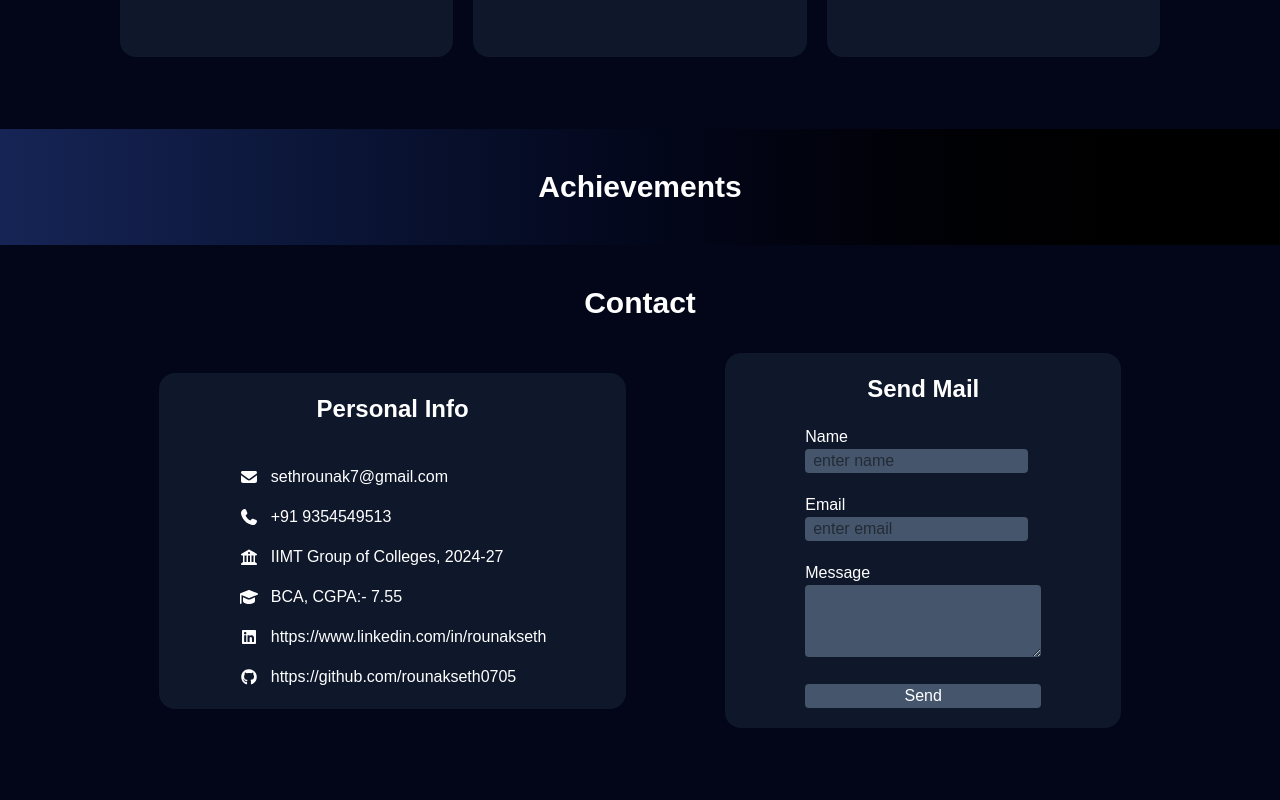
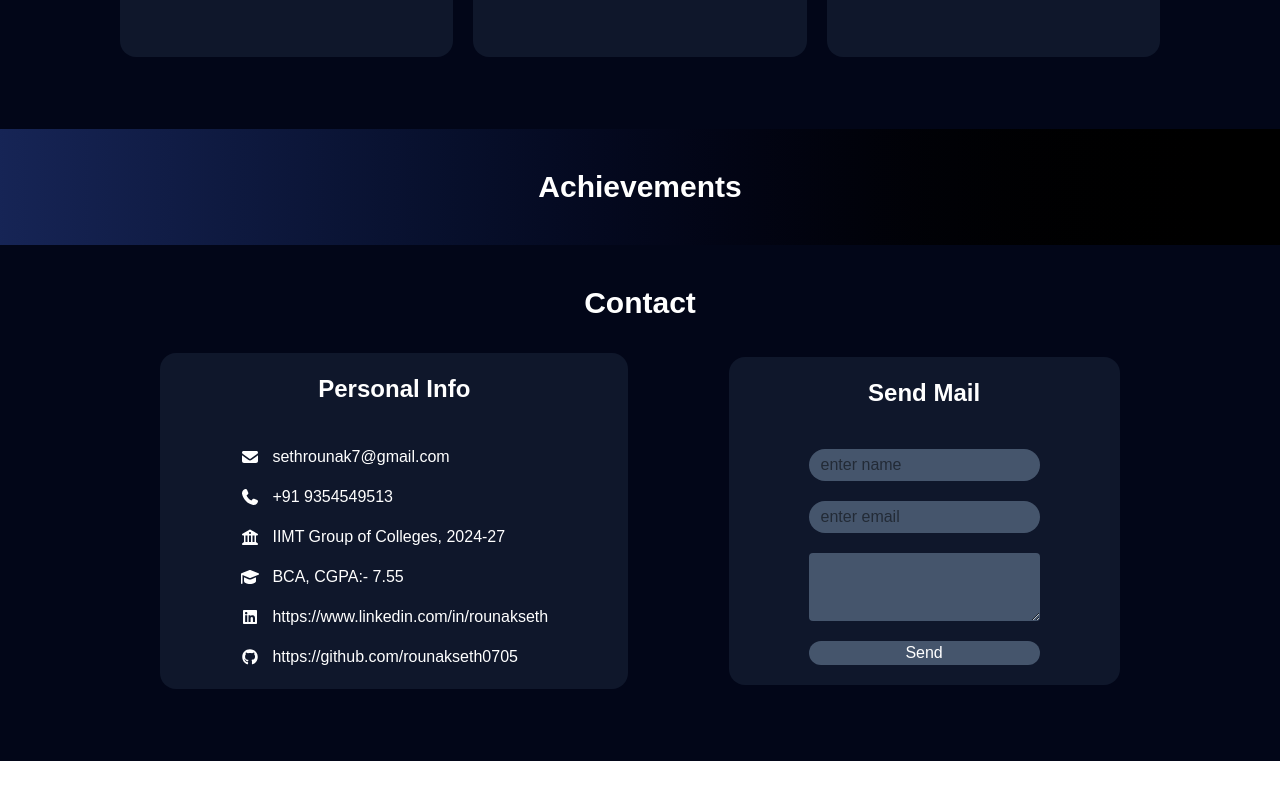
Before and after one commit to rounakseth0705/My-Portfolio, a React (Vite) app in the folder portfolio/: page / in a window 1280 px wide. Shown: the part 3187-3987 px from the top of the page. After the commit the page ends 3948 px from the top, so only its background shows below. Built offline with nearby package versions, Linux system fonts and the light colour scheme.

Commit message:
Commit seven

```diff
--- a/portfolio/package.json
+++ b/portfolio/package.json
@@ -11,6 +11,7 @@
   },
   "dependencies": {
     "@tailwindcss/vite": "^4.2.1",
+    "axios": "^1.13.6",
     "react": "^19.2.0",
     "react-dom": "^19.2.0",
     "react-scroll": "^1.9.3",
--- a/portfolio/src/components/Contact.jsx
+++ b/portfolio/src/components/Contact.jsx
@@ -4,8 +4,21 @@ import collegeBuildingIcon from "../assets/collegeBuildingIcon.svg";
 import graduationCapIcon from "../assets/graduationCapIcon.svg";
 import linkedinIcon from "../assets/linkedinIcon.svg";
 import gitHubIcon from "../assets/gitHubIcon.svg";
+import { useState } from "react";
+import axios from "axios";
 
 const Contact = () => {
+    const [name, setName] = useState("");
+    const [email, setEmail] = useState("");
+    const [message, setMessage] = useState("");
+    const handleSubmit = async () => {
+        const response = await axios.post("", { name, email, message });
+        if (response) {
+
+        } else {
+
+        }
+    }
     return(
         <div name="contact" className="bg-slate-950 py-10 px-8 md:px-15 lg:px-12 xl:px-20">
             <h1 className="text-white text-center font-semibold text-2xl sm:text-3xl">Contact</h1>
@@ -39,22 +52,13 @@ const Contact = () => {
                         </span>
                     </div>
                 </span>
-                <span className="flex flex-col justify-between items-center gap-5 px-3 py-5 rounded-2xl bg-slate-900 sm:px-15 md:px-8 lg:px-12 xl:px-20">
+                <span className="flex flex-col justify-between items-center gap-10 px-3 py-5 rounded-2xl bg-slate-900 sm:px-15 md:px-8 lg:px-12 xl:px-20">
                     <h1 className="text-white font-semibold sm:text-2xl">Send Mail</h1>
                     <form className="flex flex-col justify-center gap-5">
-                        <span>
-                            <h1 className="text-white text-sm xl:text-base">Name</h1>
-                            <input type="text" placeholder="enter name" className="bg-slate-600 outline-0 rounded px-2"/>
-                        </span>
-                        <span>
-                            <h1 className="text-white text-sm xl:text-base">Email</h1>
-                            <input type="email" placeholder="enter email" className="bg-slate-600 outline-0 rounded px-2"/>
-                        </span>
-                        <span>
-                            <h1 className="text-white text-sm xl:text-base">Message</h1>
-                            <textarea rows={3} cols={22} className="bg-slate-600 outline-0 rounded px-2"></textarea>
-                        </span>
-                        <button className="bg-slate-600 text-white cursor-pointer rounded hover:bg-slate-500 transition-all duration-400 ease-in-out">Send</button>
+                        <input onChange={(event) => setName(event.target.value)} value={name} type="text" placeholder="enter name" className="bg-slate-600 outline-0 rounded-2xl px-3 py-1 text-sm xl:text-base"/>
+                        <input onChange={(event) => setEmail(event.target.value)} value={email} type="email" placeholder="enter email" className="bg-slate-600 outline-0 rounded-2xl px-3 py-1 text-sm xl:text-base"/>
+                        <textarea onChange={(event) => setMessage(event.target.value)} rows={3} cols={22} className="bg-slate-600 outline-0 rounded px-2 py-1 text-sm"></textarea>
+                        <button onClick={handleSubmit} className="bg-slate-600 text-white cursor-pointer rounded-2xl hover:bg-slate-500 transition-all duration-400 ease-in-out">Send</button>
                     </form>
                 </span>
             </div>
```
Also changed, not shown: 2 other files (tests, documents, lock files or other folders).
